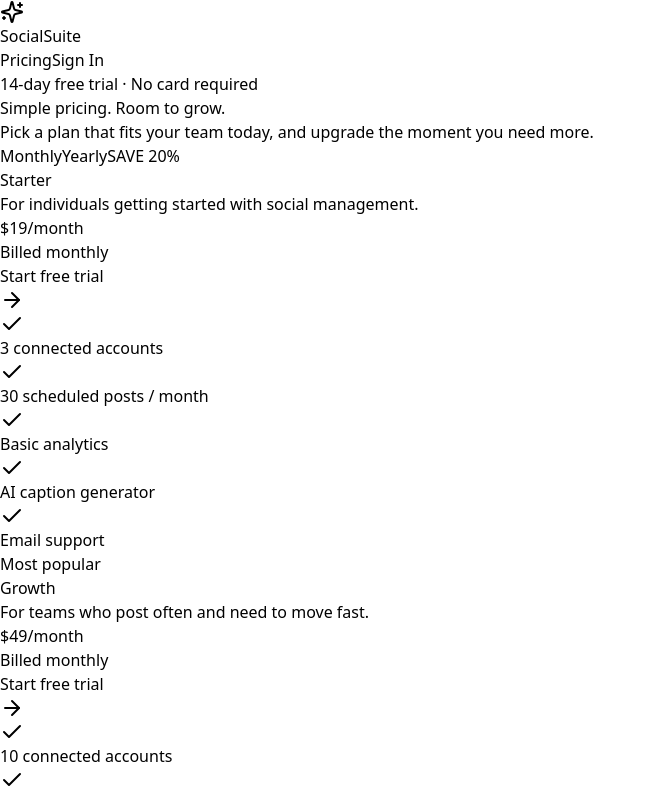
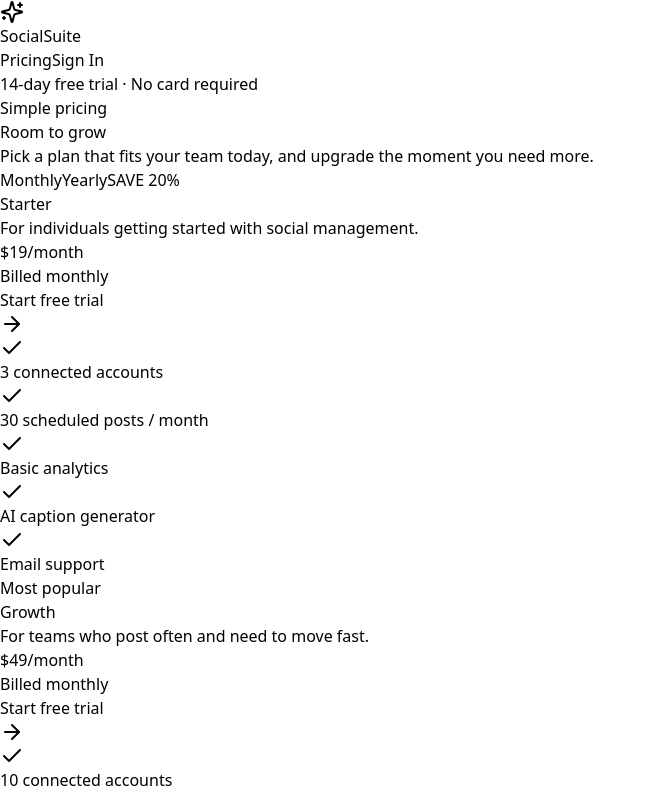
Before and after one commit to Aiinhome-Aivista/socialsuite_FE, a React (Vite) app: page /pricing in a window 1280 px wide. Shown: the top 795 px of the page, without its empty margins (0-655 px from the left). Built offline with nearby package versions, Linux system fonts and the light colour scheme; no server answers.

Commit message:
UI-fixes

```diff
--- a/src/pages/Landing.tsx
+++ b/src/pages/Landing.tsx
@@ -230,9 +230,6 @@
               <p className="text-sm text-gray-500 font-medium leading-relaxed mb-4">
                 Connect all your favorite platforms in one place. Instagram, X, LinkedIn, Facebook, YouTube & more.
               </p>
-              <a href="#features" className="inline-flex items-center gap-1.5 text-sm font-bold text-indigo-600 hover:text-indigo-700 transition-colors">
-                Learn more <ArrowRight className="h-3.5 w-3.5" />
-              </a>
             </div>
 
             <div
@@ -248,9 +245,6 @@
               <p className="text-sm text-gray-500 font-medium leading-relaxed mb-4">
                 Generate captions, hashtags, reels ideas and more with our AI assistant in seconds.
               </p>
-              <a href="#features" className="inline-flex items-center gap-1.5 text-sm font-bold text-indigo-600 hover:text-indigo-700 transition-colors">
-                Learn more <ArrowRight className="h-3.5 w-3.5" />
-              </a>
             </div>
 
             <div
@@ -266,9 +260,6 @@
               <p className="text-sm text-gray-500 font-medium leading-relaxed mb-4">
                 Plan, schedule and publish content at the perfect time across all platforms.
               </p>
-              <a href="#features" className="inline-flex items-center gap-1.5 text-sm font-bold text-indigo-600 hover:text-indigo-700 transition-colors">
-                Learn more <ArrowRight className="h-3.5 w-3.5" />
-              </a>
             </div>
 
             <div
@@ -284,9 +275,6 @@
               <p className="text-sm text-gray-500 font-medium leading-relaxed mb-4">
                 Track performance with beautiful reports and actionable insights to grow your audience.
               </p>
-              <a href="#features" className="inline-flex items-center gap-1.5 text-sm font-bold text-indigo-600 hover:text-indigo-700 transition-colors">
-                Learn more <ArrowRight className="h-3.5 w-3.5" />
-              </a>
             </div>
           </div>
         </div>
--- a/src/pages/Pricing.tsx
+++ b/src/pages/Pricing.tsx
@@ -153,12 +153,13 @@
           <span className="flex h-2 w-2 rounded-full bg-indigo-600 animate-pulse" />
           <span className="text-xs font-bold text-indigo-900 uppercase tracking-wider">14-day free trial · No card required</span>
         </div>
-        <h1 className="text-4xl md:text-6xl font-extrabold text-gray-900 tracking-tight leading-tight mb-5">
-          Simple pricing.{" "}
+        <h1 className="text-5xl md:text-7xl font-extrabold text-gray-900 tracking-tight leading-tight mb-2">
+          Simple pricing{" "}</h1>
+        <h2 className="text-3xl md:text-5xl font-extrabold text-gray-900 tracking-tight leading-tight mb-5">
           <span className="bg-clip-text text-transparent bg-gradient-to-r from-indigo-600 via-purple-600 to-pink-600">
-            Room to grow.
+            Room to grow
           </span>
-        </h1>
+        </h2>
         <p className="text-lg text-gray-600 font-medium leading-relaxed">
           Pick a plan that fits your team today, and upgrade the moment you need more.
         </p>
@@ -167,22 +168,19 @@
         <div className="mt-10 inline-flex items-center gap-1 rounded-full bg-white border border-gray-200 p-1 shadow-sm">
           <button
             onClick={() => setBilling("monthly")}
-            className={`px-5 py-2 rounded-full text-sm font-bold transition-all ${
-              billing === "monthly" ? "bg-gray-900 text-white shadow" : "text-gray-600 hover:text-gray-900"
+            className={`px-5 py-2 rounded-full text-sm font-bold transition-all ${billing === "monthly" ? "bg-gray-900 text-white shadow" : "text-gray-600 hover:text-gray-900"
               }`}
           >
             Monthly
           </button>
           <button
             onClick={() => setBilling("yearly")}
-            className={`flex items-center gap-2 px-5 py-2 rounded-full text-sm font-bold transition-all ${
-              billing === "yearly" ? "bg-gray-900 text-white shadow" : "text-gray-600 hover:text-gray-900"
+            className={`flex items-center gap-2 px-5 py-2 rounded-full text-sm font-bold transition-all ${billing === "yearly" ? "bg-gray-900 text-white shadow" : "text-gray-600 hover:text-gray-900"
               }`}
           >
             Yearly
             <span
-              className={`text-[10px] font-extrabold px-2 py-0.5 rounded-full ${
-                billing === "yearly" ? "bg-white/20 text-white" : "bg-emerald-100 text-emerald-700"
+              className={`text-[10px] font-extrabold px-2 py-0.5 rounded-full ${billing === "yearly" ? "bg-white/20 text-white" : "bg-emerald-100 text-emerald-700"
                 }`}
             >
               SAVE 20%
@@ -199,8 +197,7 @@
             return (
               <div
                 key={plan.id}
-                className={`relative rounded-3xl p-8 transition-all ${
-                  plan.highlight
+                className={`relative rounded-3xl p-8 transition-all ${plan.highlight
                     ? "bg-gray-900 shadow-2xl shadow-indigo-900/30 md:-translate-y-4 border border-gray-800"
                     : "bg-white/80 backdrop-blur-xl shadow-xl shadow-indigo-900/5 border border-white/50 hover:-translate-y-1 hover:shadow-2xl hover:shadow-indigo-900/10"
                   }`}
@@ -232,8 +229,7 @@
 
                 <button
                   onClick={() => handleSelectPlan(plan.id)}
-                  className={`w-full inline-flex items-center justify-center gap-2 rounded-full px-6 py-3.5 text-sm font-bold transition-all mb-8 ${
-                    plan.highlight
+                  className={`w-full inline-flex items-center justify-center gap-2 rounded-full px-6 py-3.5 text-sm font-bold transition-all mb-8 ${plan.highlight
                       ? "bg-gradient-to-r from-indigo-500 to-purple-500 text-white shadow-lg hover:shadow-xl hover:-translate-y-0.5"
                       : "bg-gray-900 text-white hover:bg-gray-800 hover:-translate-y-0.5"
                     }`}
@@ -324,8 +320,7 @@
                 >
                   <span className="font-bold text-gray-900">{item.q}</span>
                   <span
-                    className={`shrink-0 h-6 w-6 rounded-full bg-gray-100 flex items-center justify-center text-gray-600 transition-transform ${
-                      open ? "rotate-45" : ""
+                    className={`shrink-0 h-6 w-6 rounded-full bg-gray-100 flex items-center justify-center text-gray-600 transition-transform ${open ? "rotate-45" : ""
                       }`}
                   >
                     +
--- a/src/pages/WhySection.tsx
+++ b/src/pages/WhySection.tsx
@@ -31,19 +31,16 @@
     icon: <OwlIcon className="h-12 w-12 text-gray-900" />,
     title: "8 years and 50,000 teams",
     body: "SocialSuite started as a side project and is now trusted by teams worldwide. Thousands of brands use it daily to post, track, and out-perform their competitors on social media.",
-    cta: "More about us",
   },
   {
     icon: <SparklesIcon className="h-12 w-12 text-gray-900" strokeWidth={1.5} />,
     title: "The ultimate AI for social media",
     body: "SocialSuite helps you speed up every part of social media management — writing, posting, messaging, and analytics. Our AI was designed by social pros for social pros.",
-    cta: "Learn more",
   },
   {
     icon: <Plug className="h-12 w-12 text-gray-900 -rotate-12" strokeWidth={1.5} />,
     title: "A growing library of integrations",
     body: "Connect dozens of integrations to bring all your favorite tools into the SocialSuite dashboard, so your whole stack works together in one place.",
-    cta: "Explore integrations",
   },
 ];
 
@@ -185,10 +182,6 @@
             <div className="mb-5 flex justify-center md:justify-start">{col.icon}</div>
             <h3 className="text-2xl font-extrabold text-gray-900 mb-3 leading-snug">{col.title}</h3>
             <p className="text-lg text-gray-600 font-medium leading-relaxed mb-6">{col.body}</p>
-            <button className="inline-flex items-center gap-2 rounded-full border border-gray-300 px-6 py-2.5 text-sm font-bold text-gray-900 transition-all hover:border-gray-900 hover:bg-gray-900 hover:text-white group">
-              {col.cta}
-              <ArrowRight className="h-4 w-4 transition-transform group-hover:translate-x-0.5" />
-            </button>
           </div>
         ))}
       </div>
```
Lines whose indentation alone changed are shown as unchanged.
